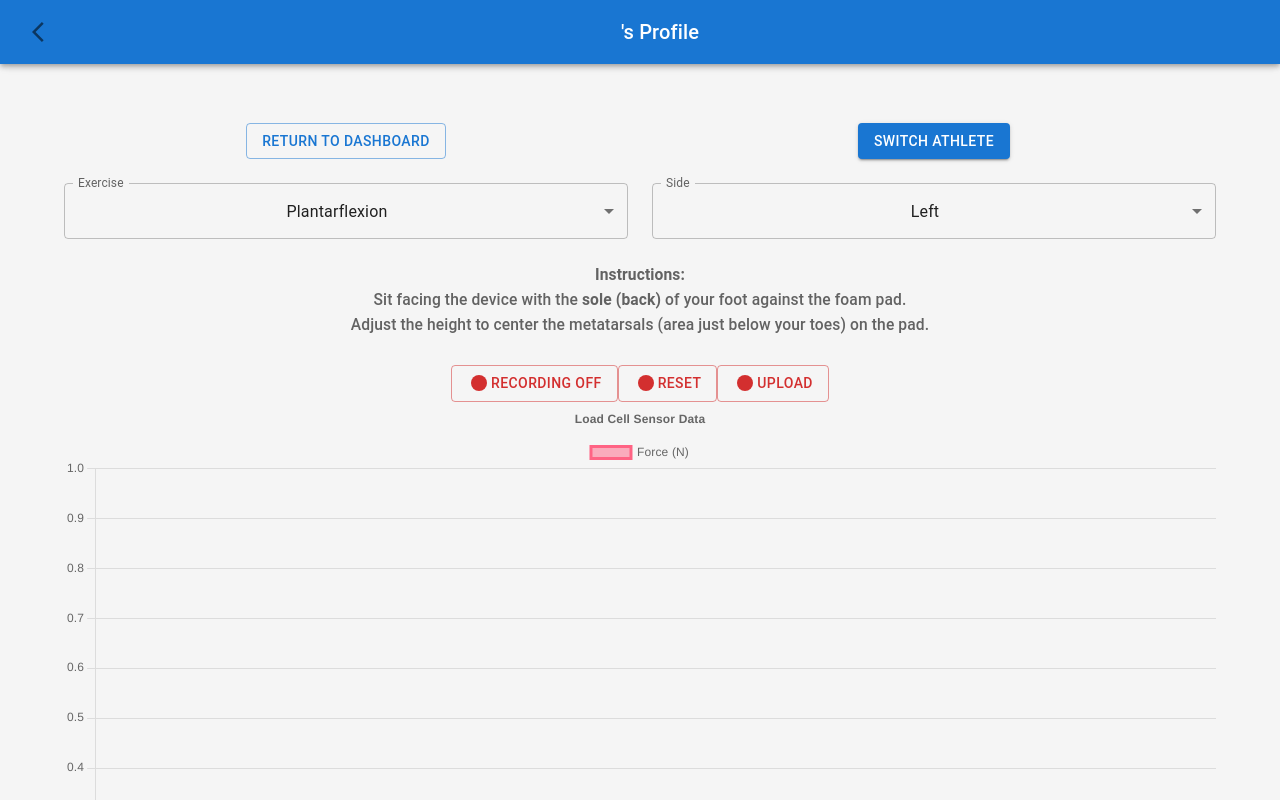
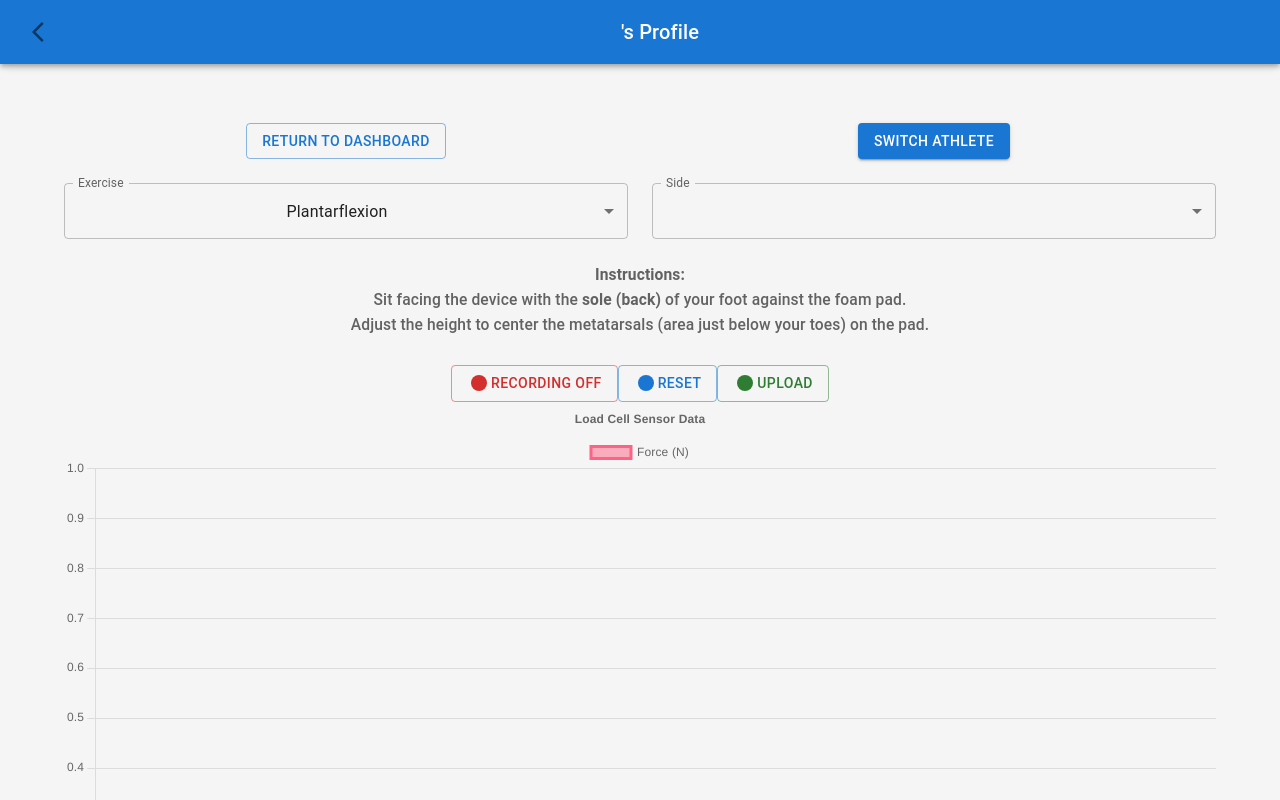
Before and after one commit to JessicaLim8/CapstoneFrontend, a React (Create React App) app: page /record/1 in a window 1280 px wide. Built offline with nearby package versions, Linux system fonts and the light colour scheme; no server answers.

Commit message:
fix bigs

```diff
--- a/src/dashboard/Dashboard.js
+++ b/src/dashboard/Dashboard.js
@@ -401,6 +401,7 @@ export default function Dashboard(props) {
                   <Title>
                   Detailed Charts
                   </Title>
+                <Grid container spacing={3}>
                   {selectedHistory.map(record => (
                     <Grid item xs={12} md={6} lg={6}>
                      <Paper
@@ -411,10 +412,11 @@ export default function Dashboard(props) {
                          height: 240,
                        }}
                      >
-                        <DetailedChart exercise={record.exerciseType} right={record.side == "right" ? record : []} left={record.side == "left" ? record : []} showSummary = {true} showDate = {true} />
+                        <DetailedChart exercise={record.exerciseType} right={record.side == "R" ? record : []} left={record.side == "L" ? record : []} showSummary = {true} showDate = {true} />
                      </Paper>
                    </Grid>
                   ))}
+                  </Grid>
                 </Grid>
               }
             </Grid>
--- a/src/dashboard/DetailedChart.js
+++ b/src/dashboard/DetailedChart.js
@@ -19,13 +19,21 @@ function remap(force) {
 }
 
 const dateFormatter = date => {
-  const formatted = format(new Date(date), "MM/dd/yyyy");
-  return formatted;
+  try {
+    console.log(date)
+    const formatted = format(new Date(date), "MM/dd/yyyy");
+    return formatted;
+  }
+  catch (exception){
+    console.log(exception)
+    return "N/A"
+  }
+
 };
 
 export default function DetailedChart(props) {
   const theme = useTheme();
-  const leftProps = props.left;
+  const leftProps = props.left && props.left.length !== 0 ? props.left : undefined;
   const rightProps = props.right;
 
   return (
--- a/src/dashboard/RecordData.js
+++ b/src/dashboard/RecordData.js
@@ -462,8 +462,8 @@ useEffect(() => {
                       onChange={handleChangeSide}
                       defaultValue="left"
                     >
-                      <MenuItem value="left">Left</MenuItem>
-                      <MenuItem value="right">Right</MenuItem>
+                      <MenuItem value="L">Left</MenuItem>
+                      <MenuItem value="R">Right</MenuItem>
                     </Select>
                   </FormControl>
                 </Grid>
@@ -484,11 +484,11 @@ useEffect(() => {
                     <FiberManualRecordIcon/>
                     Recording {isRecording ? "On" : "Off"}
                   </Button>
-                  <Button variant="outlined" color="error" onClick={resetData}>
+                  <Button variant="outlined" color="primary" onClick={resetData}>
                     <FiberManualRecordIcon/>
                     Reset
                   </Button>
-                  <Button variant="outlined" color="error" onClick={postRecord}>
+                  <Button variant="outlined" color="success" onClick={postRecord}>
                     <FiberManualRecordIcon/>
                     Upload
                   </Button>
```
